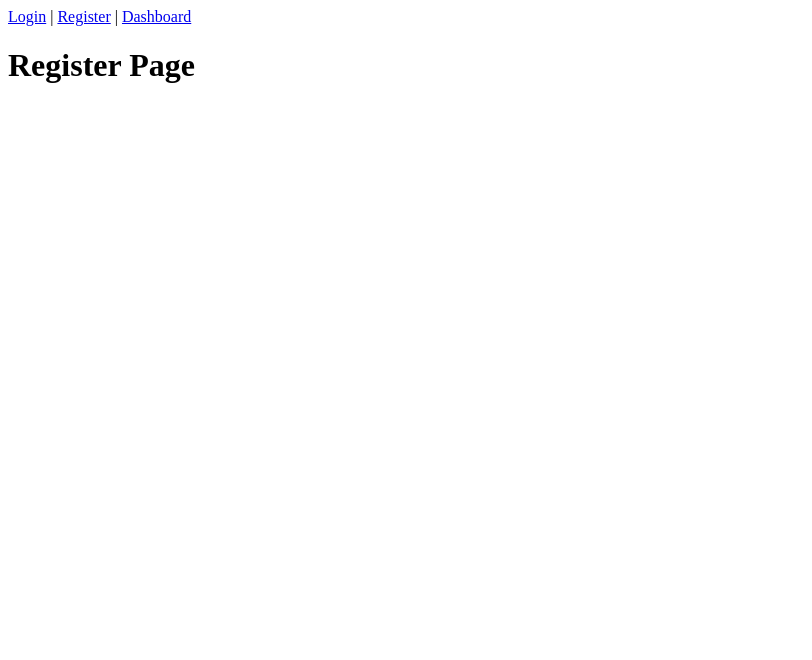
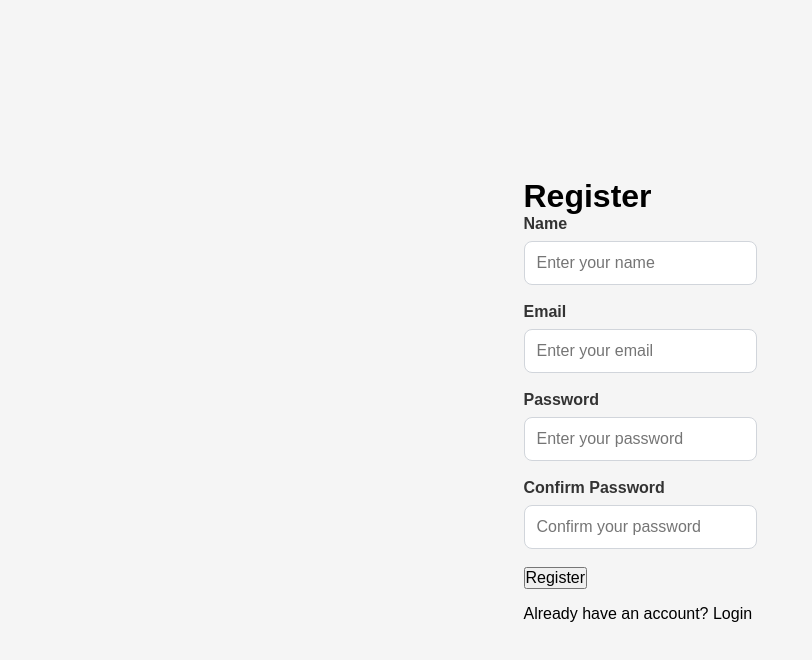
Before and after one commit to dhii24/project-management-tool, a React app in the folder frontend/: page /register in a window 1280 px wide. Shown: the top 660 px of the page, without its empty margins (0-812 px from the left). Built offline with nearby package versions, Linux system fonts and the light colour scheme; the HTML template or start-up script is replaced by a standard one.

Commit message:
Frontend Module 2: Implement authentication UI and forms

```diff
--- /dev/null
+++ b/frontend/src/components/common/Input.jsx
@@ -0,0 +1,21 @@
+function Input({ label, type = "text", name, value, onChange, placeholder, required = false, error}){
+
+    return(
+
+        <div className="input-group">
+
+            {label && (
+                <label htmlFor={name}> {label} </label>
+            )}
+
+            <input id={name} type={type} name={name} value={value} onChange={onChange} placeholder={placeholder} required={required}  />
+
+            {error && (
+                <p className="input-error"> {error} </p>
+            )}
+
+        </div>
+    );
+}
+
+export default Input;
--- /dev/null
+++ b/frontend/src/layouts/AuthLayout.jsx
@@ -0,0 +1,14 @@
+import { Outlet } from "react-router-dom";
+
+function AuthLayout(){
+
+    return (
+
+        <main className="auth-container">
+            <Outlet />
+        </main>
+
+    )
+}
+
+export default AuthLayout;
--- a/frontend/src/layouts/MainLayout.jsx
+++ b/frontend/src/layouts/MainLayout.jsx
@@ -1,5 +1,5 @@
 import { Outlet } from "react-router-dom";
-import Navbar from "../components/Navbar";
+import Navbar from "../components/common/Navbar";
 
 function MainLayout(){
 
--- a/frontend/src/main.jsx
+++ b/frontend/src/main.jsx
@@ -1,5 +1,9 @@
 import React from "react";
 import ReactDOM from "react-dom/client";
+
+import "./styles/globals.css";
+import "./styles/auth.css";
+import "./styles/components.css";
 
 import AppRoutes from "./routes";
 
--- a/frontend/src/pages/auth/Login.jsx
+++ b/frontend/src/pages/auth/Login.jsx
@@ -1,12 +1,64 @@
-import Button from "../../components/Button";
+import { useState } from "react";
+
+import Input from "../../components/common/Input";
+import Button from "../../components/common/Button";
 
 function Login(){
 
+    const [formData, setFormData] = useState({
+        email: "",
+        password: ""
+    });
+
+    const [errors, setErrors] = useState({});
+
+    const handleChange = (event) => {
+
+        const {name, value} = event.target;
+
+        setFormData((previousData) => ({
+            ...previousData,
+            [name]: value
+        }));
+
+    };
+
+    const handleSubmit = (event) => {
+        event.preventDefault();
+
+        const validationErrors = {};
+
+        if(!formData.email.trim()){
+            validationErrors.email = 'Email is required';
+        }
+
+        if(!formData.password.trim()){
+            validationErrors.password = "Password is required";
+        }
+
+        if(Object.keys(validationErrors).length > 0){
+            setErrors(validationErrors);
+            return;
+        }
+
+        setErrors({});
+
+        console.log("Validation passed");
+        console.log(formData);
+    };
+
     return (
-        <div>
-            <h1>Login Page</h1>
-            <Button>Login</Button>
-        </div>
+
+        <form onSubmit={handleSubmit}>
+
+            <h1>Login</h1>
+
+            <Input label="Email" type="email" name="email" value={formData.email} onChange={handleChange} placeholder="Enter your email" error={errors.email} />
+            <Input label="Password" type="password" name="password" value={formData.password} onChange={handleChange} placeholder="Enter your password" error={errors.password} />
+
+            <Button type="submit">Login</Button>
+
+        </form>
 
     );
 }
--- a/frontend/src/pages/auth/Register.jsx
+++ b/frontend/src/pages/auth/Register.jsx
@@ -1,8 +1,84 @@
+import { useState } from "react";
+import { Link } from "react-router-dom";
+
+import Input from "../../components/common/Input";
+import Button from "../../components/common/Button";
+
 function Register(){
+
+    const [formData, setFormData] = useState({
+        name: "",
+        email: "",
+        password: "",
+        confirmPassword: ""
+    });
+
+    const [errors, setErrors] = useState({});
+
+    const handleChange = (event) => {
+
+        const {name, value} = event.target;
+
+        setFormData((previousData) => ({
+            ...previousData,
+            [name]: value
+        }));
+    };
+
+    const handleSubmit = (event) => {
+        event.preventDefault();
+
+        const validationErrors = {};
+
+        if(!formData.name.trim()){
+            validationErrors.name = "Name is required";
+        }
+
+        if(!formData.email.trim()){
+            validationErrors.email = "Email is required";
+        }
+
+        if(!formData.password.trim()){
+            validationErrors.password = "Password is required";
+        }
+
+        if(!formData.confirmPassword.trim()){
+            validationErrors.confirmPassword = "confirmPassword is required";
+        }
+
+        if(formData.password && formData.confirmPassword && formData.password !== formData.confirmPassword){
+            validationErrors.confirmPassword = "Passwords do not match";
+        }
+
+        if(Object.keys(validationErrors).length > 0){
+            setErrors(validationErrors);
+            return;
+        }
+
+        setErrors({});
+
+        console.log("Validation password");
+        console.log(formData);
+    };
 
     return (
 
-        <h1>Register Page</h1>
+        <form onSubmit={handleSubmit}>
+
+            <h1>Register</h1>
+
+            <Input label="Name" type="name" name="name" value={formData.name} onChange={handleChange} placeholder="Enter your name" error={errors.name} />
+            <Input label="Email" type="email" name="email" value={formData.email} onChange={handleChange} placeholder="Enter your email" error={errors.email} />
+            <Input label="Password" type="password" name="password" value={formData.password} onChange={handleChange} placeholder="Enter your password" error={errors.password} />
+            <Input label="Confirm Password" type="password" name="confirmPassword" value={formData.confirmPassword} onChange={handleChange} placeholder="Confirm your password" error={errors.confirmPassword} />
+
+            <Button type="submit">Register</Button>
+
+            <p style={{ marginTop: "16px" }}>
+                Already have an account?{" "}
+                <Link to="/">Login</Link>
+            </p>
+        </form>
     );
 }
 
--- a/frontend/src/routes.jsx
+++ b/frontend/src/routes.jsx
@@ -1,6 +1,8 @@
 import { BrowserRouter, Routes, Route } from "react-router-dom";
 
 import MainLayout from "./layouts/MainLayout";
+import AuthLayout from "./layouts/AuthLayout";
+
 import Login from "./pages/auth/Login";
 import Register from "./pages/auth/Register"
 import Dashboard from "./pages/dashboard/Dashboard";
@@ -11,12 +13,20 @@ function AppRoutes(){
     return(
         <BrowserRouter>
             <Routes>
-                <Route element={<MainLayout />}>
+
+                {/* Authentication Routes */}
+                <Route element={<AuthLayout />}>
                     <Route path="/" element={<Login/>} />
                     <Route path="/register" element={<Register/>} />
+                </Route>
+
+                {/* Application Routes */}
+                <Route element={<MainLayout />}>
                     <Route path="/dashboard" element={<Dashboard/>} />
-                    <Route path="*" element={<NotFound/>} />
                 </Route>
+
+                <Route path="*" element={<NotFound/>} />
+
             </Routes>
         </BrowserRouter>
     );
--- /dev/null
+++ b/frontend/src/styles/auth.css
@@ -0,0 +1,7 @@
+.auth-container{
+    min-height: 100vh;
+    display: flex;
+    justify-content: center;
+    align-items: center;
+    background: #f5f5f5;
+}
--- /dev/null
+++ b/frontend/src/styles/components.css
@@ -0,0 +1,30 @@
+.input-group{
+    display: flex;
+    flex-direction: column;
+    margin-bottom: 18px;
+}
+
+.input-group label{
+    margin-bottom: 8px;
+    font-weight: 600;
+    color: #333;
+}
+
+.input-group input {
+    padding: 12px;
+    border: 1px solid #d1d5db;
+    border-radius: 8px;
+    outline: none;
+    transition: border-color 0.3s ease;
+    font-size: 16px;
+}
+
+.input-group input:focus{
+    border-color: #2563eb;
+}
+
+.input-error {
+    color: red;
+    font-size: 14px;
+    margin-top: 6px;
+}
--- /dev/null
+++ b/frontend/src/styles/globals.css
@@ -0,0 +1,20 @@
+* {
+    margin: 0;
+    padding: 0;
+    box-sizing: border-box;
+}
+
+body {
+    font-family: Arial, Helvetica, sans-serif;
+    background-color: #f5f5f5;
+}
+
+a {
+    text-decoration: none;
+    color: inherit;
+}
+
+button,
+input {
+    font: inherit;
+}
```
Also changed, not shown: frontend/src/components/common/Button.jsx (renamed from frontend/src/components/Button.jsx), frontend/src/components/common/Navbar.jsx (renamed from frontend/src/components/Navbar.jsx), 1 other file (tests, documents, lock files or other folders).
